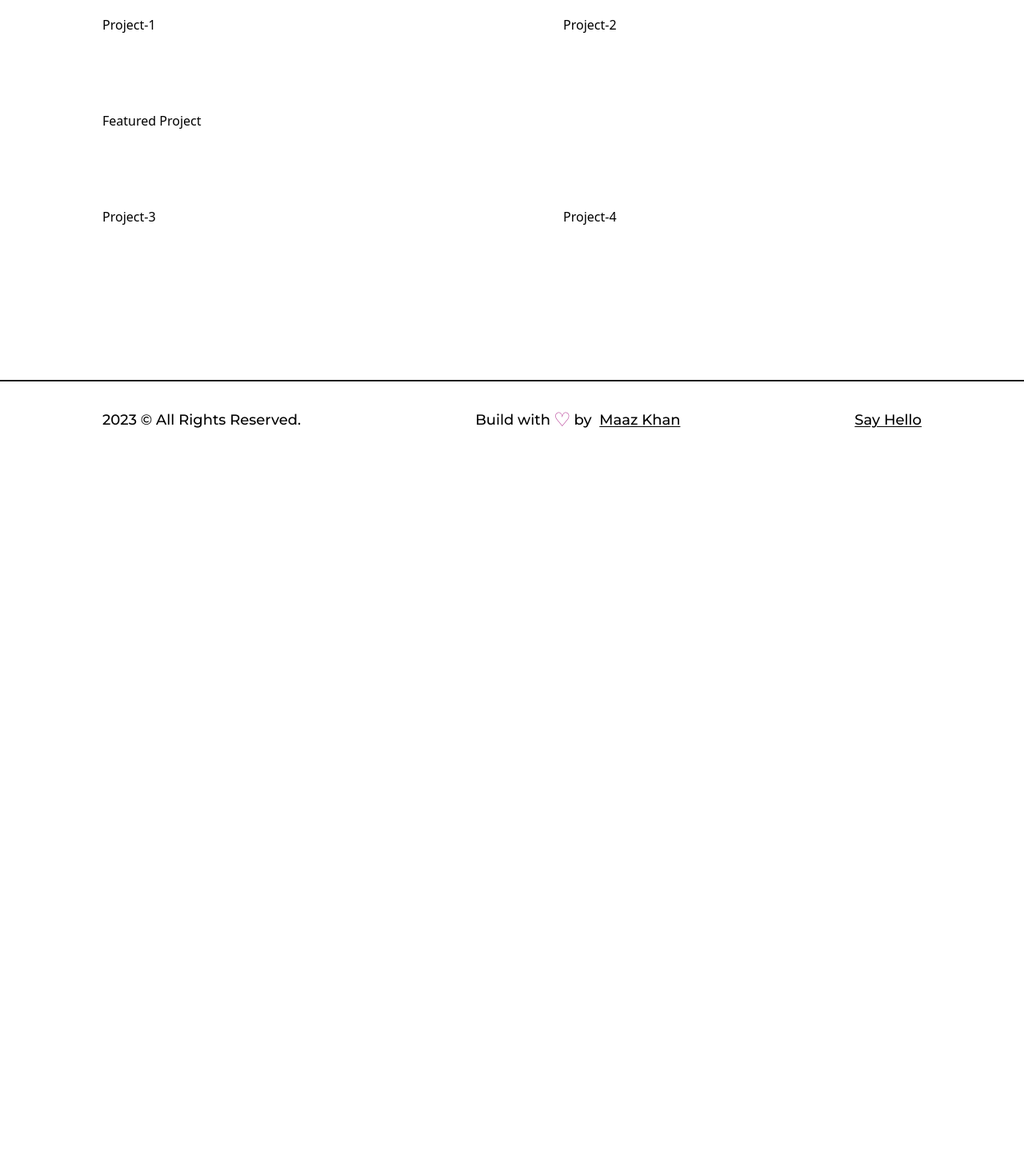
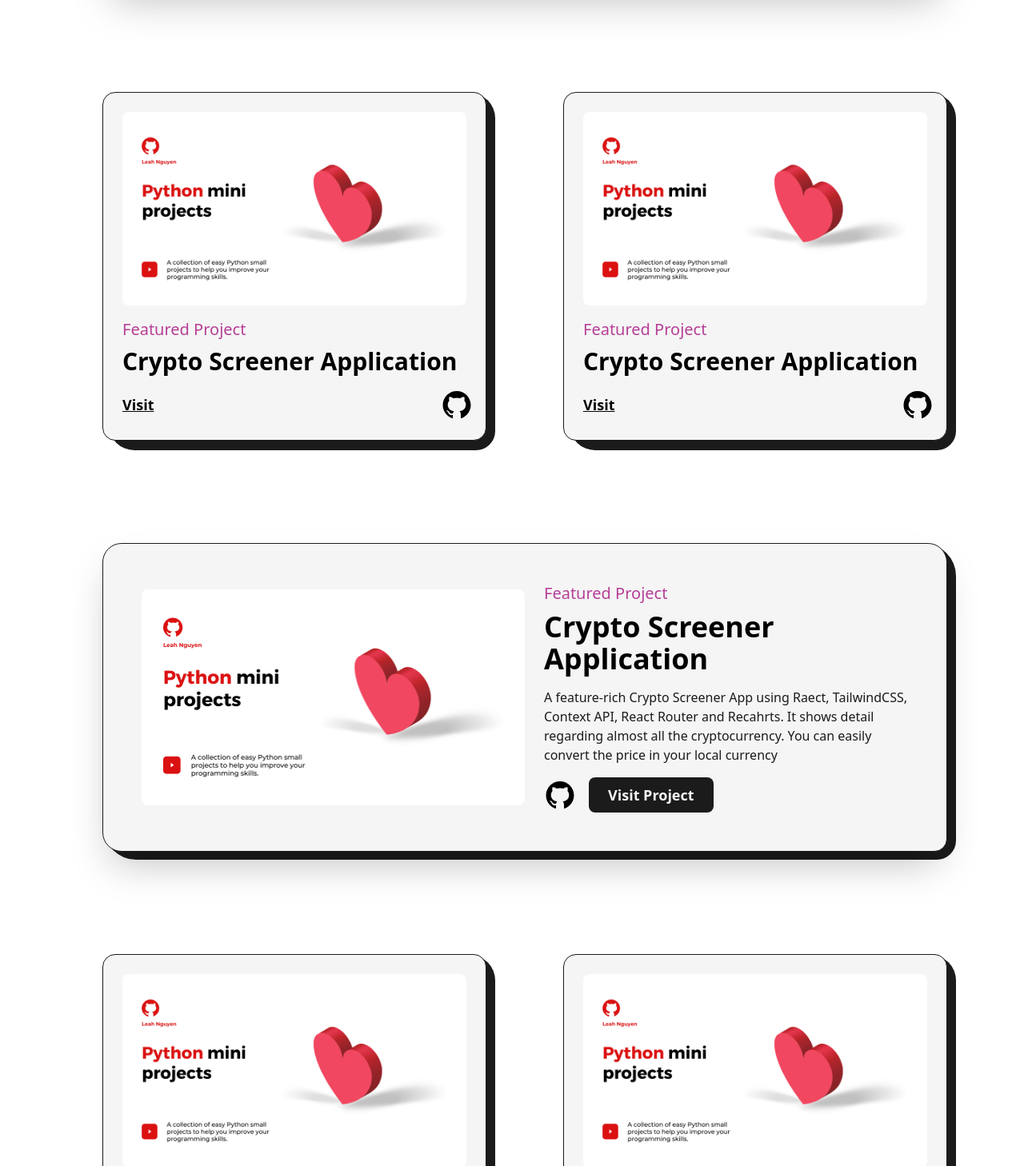
Before and after one commit to mmaazkhanhere/learningRepo, a Next.js app in the folder portfolio-website/: page /projects in a window 1280 px wide. Shown: the part 752-2210 px from the top of the page at 80% size. Before the commit the page ends 1325 px from the top, so only its background shows below. Built offline with nearby package versions, Linux system fonts and the light colour scheme.

Commit message:
project page completed

```diff
--- a/portfolio-website/src/pages/projects.tsx
+++ b/portfolio-website/src/pages/projects.tsx
@@ -8,8 +8,10 @@
 
 const FeaturedProject = ({ type, title, summary, img, link, github }) => {
     return (
-        <article className='w-full flex items-center justify-between rounded-3xl border border-solid border-dark
-        bg-light shadow-2xl p-12'>
+        <article className='w-full flex items-center relative justify-between rounded-3xl border border-solid
+         border-dark bg-light shadow-2xl p-12 rounded-br-2xl'>
+            <div className='absolute top-0 -right-3 -z-10 w-[101%] h-[103%] rounded-[2.5rem] bg-dark
+            rounded-br-3xl' />
             <Link href={link} target="_blank" className='w-1/2 cursor-pointer overflow-hidden rounded-lg'>
                 <Image src={img} alt={title} className='w-full h-auto' />
             </Link>
@@ -35,6 +37,37 @@
     )
 }
 
+const Project = ({ title, type, img, link, github }) => {
+    return (
+        <article className='w-full flex flex-col items-center justify-center rounded-2xl border border-solid
+        border-dark bg-light relative p-6 '>
+            <div className='absolute top-0 -right-3 -z-10 w-[101%] h-[103%] rounded-[2rem] bg-dark
+            rounded-br-3xl' />
+            <Link href={link} target="_blank" className='w-full cursor-pointer overflow-hidden
+            rounded-lg'>
+                <Image src={img} alt={title} className='w-full h-auto' />
+            </Link>
+            <div className='w-full flex flex-col items-start justify-between mt-4'>
+                <span className='text-primary font-medium text-xl'>{type}</span>
+                <Link href={link} target="_blank" className='hover:underline underline-offset-2'>
+                    <h2 className='my-2 w-full text-left text-3xl font-bold '>
+                        {title}
+                    </h2>
+                </Link>
+                <div className='mt-2 flex items-center justify-between w-full'>
+                    <Link href={link} target="_blank" className='text-lg font-semibold underline'>
+                        Visit
+                    </Link>
+                    <Link href={github} target="_blank" className='w-8'>
+                        <svg xmlns="http://www.w3.org/2000/svg" width="40" height="40" viewBox="0 0 1024 1024"><path fill="currentColor" d="M511.6 76.3C264.3 76.2 64 276.4 64 523.5C64 718.9 189.3 885 363.8 946c23.5 5.9 19.9-10.8 19.9-22.2v-77.5c-135.7 15.9-141.2-73.9-150.3-88.9C215 726 171.5 718 184.5 703c30.9-15.9 62.4 4 98.9 57.9c26.4 39.1 77.9 32.5 104 26c5.7-23.5 17.9-44.5 34.7-60.8c-140.6-25.2-199.2-111-199.2-213c0-49.5 16.3-95 48.3-131.7c-20.4-60.5 1.9-112.3 4.9-120c58.1-5.2 118.5 41.6 123.2 45.3c33-8.9 70.7-13.6 112.9-13.6c42.4 0 80.2 4.9 113.5 13.9c11.3-8.6 67.3-48.8 121.3-43.9c2.9 7.7 24.7 58.3 5.5 118c32.4 36.8 48.9 82.7 48.9 132.3c0 102.2-59 188.1-200 212.9a127.5 127.5 0 0 1 38.1 91v112.5c.8 9 0 17.9 15 17.9c177.1-59.7 304.6-227 304.6-424.1c0-247.2-200.4-447.3-447.5-447.3z" /></svg>
+                    </Link>
+
+                </div>
+            </div>
+        </article>
+    )
+}
+
 export default function Projects() {
     return (
         <>
@@ -44,8 +77,8 @@
             </Head>
             <main className='w-full mb-16 flex flex-col items-center justify-center'>
                 <Layout className='pt-16'>
-                    <AnimatedText text="Imagination Trumps Knowledge!" />
-                    <div className='grid grid-cols-12 gap-24'>
+                    <AnimatedText text="Imagination Trumps Knowledge!" className='mb-16' />
+                    <div className='grid grid-cols-12 gap-24 gap-y-32'>
                         <div className='col-span-12'>
                             <FeaturedProject
                                 title={"Crypto Screener Application"}
@@ -57,23 +90,61 @@
                             />
                         </div>
                         <div className='col-span-6'>
-                            Project-1
+                            <Project
+                                title={"Crypto Screener Application"}
+                                summary={"A feature-rich Crypto Screener App using Raect, TailwindCSS, Context API, React Router and Recahrts. It shows detail regarding almost all the cryptocurrency. You can easily convert the price in your local currency"}
+                                link={"/"}
+                                type="Featured Project"
+                                img={project1}
+                                github="https://github.com/mmaazkhanhere?tab=repositories"
+                            />
+                        </div>
+
+                        <div className='col-span-6'>
+                            <Project
+                                title={"Crypto Screener Application"}
+                                summary={"A feature-rich Crypto Screener App using Raect, TailwindCSS, Context API, React Router and Recahrts. It shows detail regarding almost all the cryptocurrency. You can easily convert the price in your local currency"}
+                                link={"/"}
+                                type="Featured Project"
+                                img={project1}
+                                github="https://github.com/mmaazkhanhere?tab=repositories"
+                            />
+                        </div>
+                        <div className='col-span-12'>
+                            <div className='col-span-12'>
+                                <FeaturedProject
+                                    title={"Crypto Screener Application"}
+                                    summary={"A feature-rich Crypto Screener App using Raect, TailwindCSS, Context API, React Router and Recahrts. It shows detail regarding almost all the cryptocurrency. You can easily convert the price in your local currency"}
+                                    link={"/"}
+                                    type="Featured Project"
+                                    img={project1}
+                                    github="https://github.com/mmaazkhanhere?tab=repositories"
+                                />
+                            </div>
                         </div>
                         <div className='col-span-6'>
-                            Project-2
-                        </div>
-                        <div className='col-span-12'>
-                            Featured Project
+                            <Project
+                                title={"Crypto Screener Application"}
+                                summary={"A feature-rich Crypto Screener App using Raect, TailwindCSS, Context API, React Router and Recahrts. It shows detail regarding almost all the cryptocurrency. You can easily convert the price in your local currency"}
+                                link={"/"}
+                                type="Featured Project"
+                                img={project1}
+                                github="https://github.com/mmaazkhanhere?tab=repositories"
+                            />
                         </div>
                         <div className='col-span-6'>
-                            Project-3
-                        </div>
-                        <div className='col-span-6'>
-                            Project-4
+                            <Project
+                                title={"Crypto Screener Application"}
+                                summary={"A feature-rich Crypto Screener App using Raect, TailwindCSS, Context API, React Router and Recahrts. It shows detail regarding almost all the cryptocurrency. You can easily convert the price in your local currency"}
+                                link={"/"}
+                                type="Featured Project"
+                                img={project1}
+                                github="https://github.com/mmaazkhanhere?tab=repositories"
+                            />
                         </div>
                     </div>
                 </Layout>
-            </main>
+            </main >
         </>
     )
 }
```
